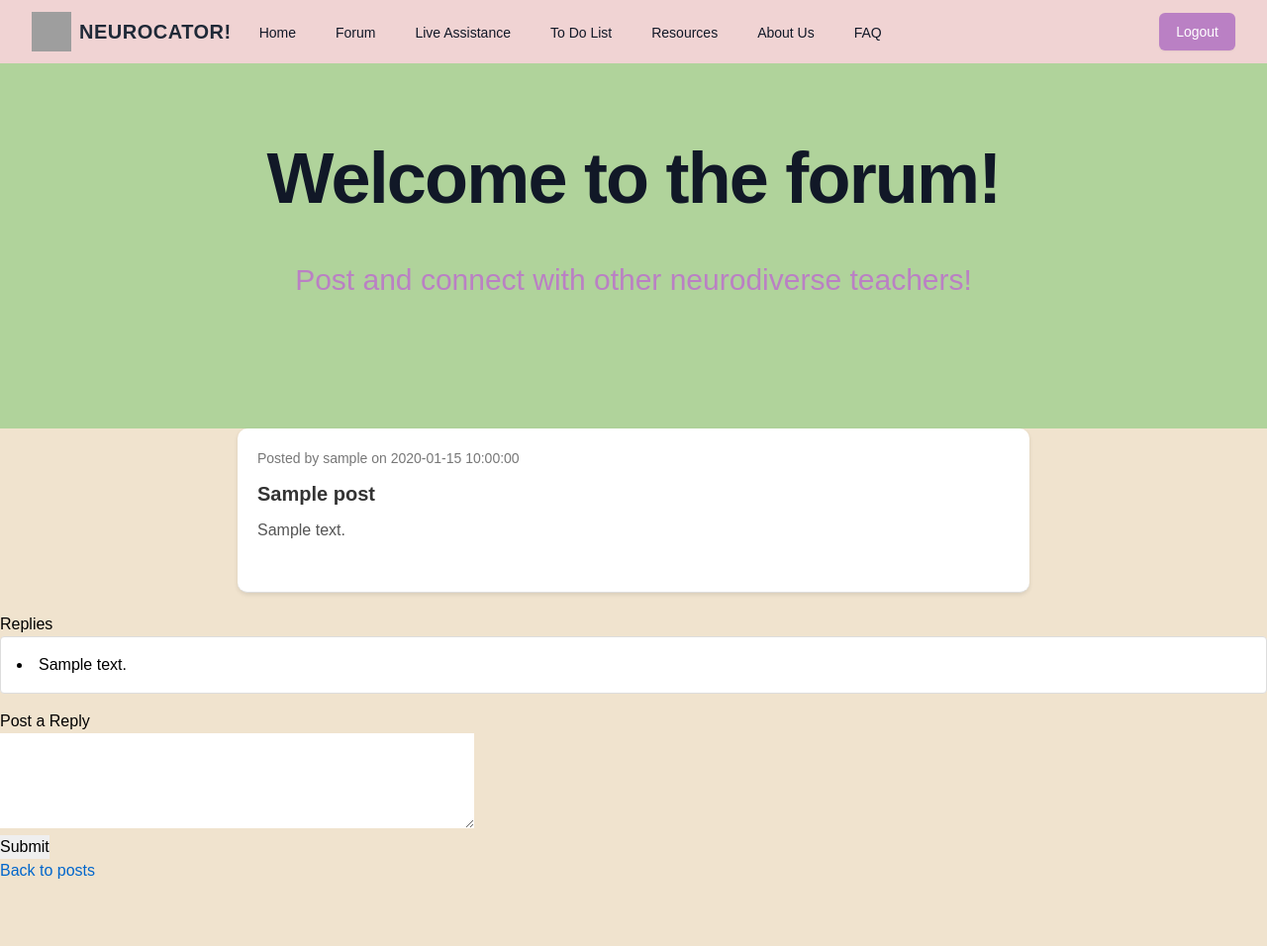
After one commit to Neurocator/Neurocator, a Flask app: page /thread/1 in a window 1280 px wide. The commit adds this page. Shown: the whole page at 99% size. Run offline with Flask 3, Linux system fonts and the light colour scheme; tables that the repository leaves empty hold one stand-in row (values such as "Sample post"); a database or web service that is not in the repository returns one stand-in record (values such as "Sample title"); some libraries are stand-ins or nearby versions; some web fonts are replaced; grey boxes are pictures that could not be loaded.

Commit message:
reply system

```diff
--- a/app.py
+++ b/app.py
@@ -18,18 +18,22 @@ db_params = {
     'port': os.getenv('PGPORT', '5432'),
     'sslmode': 'require'
 }
+
 conn = psycopg2.connect(**db_params)
 cur = conn.cursor()
+
 # Utility functions
 def is_point_covered(transcript_tokens, point_text):
     return point_text.lower() in transcript_tokens
 def process_transcript(transcript):
     return transcript.split()
+
 # Initialize Flask app
 app = Flask(__name__)
 CORS(app)
 session_username_key = 'neurocator_username'
 app.config['SECRET_KEY'] = "bflerjvnlkrv#123"
+
 # Ensure SQLite tasks table exists
 def init_sqlite_db():
     with sqlite3.connect('database.db') as conn:
@@ -42,11 +46,13 @@ def init_sqlite_db():
             )
         ''')
         conn.commit()
+
 init_sqlite_db()
 @app.route('/', methods=['GET'])
 def index():
     if request.method == 'GET':
         return render_template('login.html.j2', username=session.get(session_username_key))
+
 @app.route('/signup', methods=['GET', 'POST'])
 def signUp():
     if request.method == 'GET':
@@ -69,6 +75,7 @@ def signUp():
             cur.execute(query, (inputEmail, inputUsername, securedPassword))
             conn.commit()
             return redirect(url_for('index'))
+
 @app.route('/checklogin', methods=['POST'])
 def checkLogin():
     inputUsername = request.values.get("username")
@@ -88,9 +95,11 @@ def checkLogin():
             return redirect(url_for('index', incorrectLoginError=True))
     else:
         return redirect(url_for('index', incorrectLoginError=True))
+
 @app.route('/home', methods=['GET', 'POST'])
 def home():
     return render_template('home.html.j2')
+
 @app.route('/forum', methods=['GET', 'POST'])
 def forum():
     conn = psycopg2.connect(**db_params)
@@ -111,6 +120,7 @@ def forum():
         }
         posts.append(post)
     return render_template('forum.html.j2', posts=posts)
+
 @app.route('/addpost', methods=['GET', 'POST'])
 def addPost():
     if session.get(session_username_key) is None:
@@ -130,8 +140,52 @@ def addPost():
         queryVars = (username, inputTitle, inputContent, (date_str,))
         cur.execute(query, queryVars)
         conn.commit()
+        return redirect(url_for('forum'))
+
+@app.route('/thread/<int:post_id>', methods=['GET', 'POST'])
+def thread(post_id):
+    if request.method == 'POST':
+        reply_content = request.form['reply']
+        reply_query = "INSERT INTO replies (content, post_id) VALUES (%s, %s)" # MAKE THIS INCLUDE TTILE + CONTENT
+        reply_query_vars = (reply_content, post_id) # maybe here too?
+        conn = psycopg2.connect(**db_params)
+        cur = conn.cursor()
+        cur.execute(reply_query, reply_query_vars)
         conn.commit()
-        return redirect(url_for('forum'))
+        return redirect(url_for('thread', post_id=post_id))
+    conn = psycopg2.connect(**db_params)
+    cur = conn.cursor()
+    query = "SELECT username, title, content, date FROM posts WHERE id=%s"
+    queryVars = (post_id, )
+    cur.execute(query, queryVars)
+    conn.commit()
+    post_rows = cur.fetchall()
+    posts = []
+    for row in post_rows:
+        post = {
+            'username': row[0],
+            'title': row[1],
+            'content': row[2],
+            'date': row[3]
+        }
+        posts.append(post)
+    conn = psycopg2.connect(**db_params)
+    cur = conn.cursor()
+    query = "SELECT content, post_id from replies WHERE post_id=%s"
+    queryVars = (post_id, )
+    cur.execute(query, queryVars)
+    conn.commit()
+    replies_rows = cur.fetchall()
+    replies = []
+    for row in replies_rows:
+        reply = {
+            'content': row[0],
+            'post_id': row[1]
+        }
+        replies.append(reply)
+    return render_template('thread.html.j2', post=posts, replies=replies)
+
+
 @app.route('/live', methods=['GET', 'POST'])
 def live():
     if request.method == 'POST':
@@ -139,6 +193,7 @@ def live():
         points = [{"text": point, "covered": False} for point in points]
         return render_template('live.html.j2', points=points)
     return render_template('live.html.j2', points=[])
+
 @app.route('/transcribe', methods=['POST'])
 def transcribe():
     try:
@@ -161,15 +216,19 @@ def transcribe():
     except Exception as e:
         print(f"Error: {e}")
         return jsonify({"error": str(e)}), 500
+
 @app.route('/longtermplanning')
 def planning():
     return render_template('longtermplanning.html.j2')
+
 @app.route('/resources')
 def resources():
     return render_template('resources.html.j2')
+
 @app.route('/about')
 def about():
     return render_template('about_us.html.j2')
+
 @app.route('/todo', methods=['GET', 'POST'])
 def to_do_list():
     if request.method == 'POST':
@@ -185,6 +244,7 @@ def to_do_list():
         tasks = [(rowid, task, completed) for rowid, task, completed in c.fetchall()]
     print(f"Tasks: {tasks}")  # Debug output
     return render_template('to_do_list.html.j2', tasks=tasks)
+
 @app.route('/complete/<int:task_id>', methods=['POST'])
 def complete_task(task_id):
     try:
@@ -196,6 +256,7 @@ def complete_task(task_id):
     except Exception as e:
         print(f"Error completing task {task_id}: {e}")
         return jsonify({"error": str(e)}), 500
+
 @app.route('/delete/<int:task_id>', methods=['POST'])
 def delete_task(task_id):
     try:
@@ -207,9 +268,11 @@ def delete_task(task_id):
     except Exception as e:
         print(f"Error deleting task {task_id}: {e}")
         return jsonify({"error": str(e)}), 500
+
 @app.route('/faq')
 def faq():
     return render_template('faq.html.j2')
+
 @app.route('/download/<path:filename>')
 def download(filename):
     directory = os.path.join(app.root_path, 'static/files/article')
--- a/templates/forum.html.j2
+++ b/templates/forum.html.j2
@@ -27,6 +27,7 @@
                     <p class="post-info">Posted by {{ post['username'] }} on {{ post['date'] }}</p>
                     <p class="post-title">{{ post['title'] }}</p>
                     <p class="post-content">{{ post['content'] }}</p>
+                    <a href="{{ url_for('thread', post_id=post['id']) }}">Reply</a>
                 </div>
             {% endfor %}
         {% else %}
--- /dev/null
+++ b/templates/thread.html.j2
@@ -0,0 +1,205 @@
+{% extends 'base.html.j2' %}
+
+{% block head %}
+<link rel="stylesheet" href="https://fonts.googleapis.com/css2?family=OpenDyslexic:wght@400;700&display=swap">
+{% endblock %}
+
+{% block body %}
+
+<!-- Main Content -->
+<div class="mb-16">
+    <div class="banner">
+        <div class="px-4 py-16 mx-auto sm:max-w-xl md:max-w-full lg:max-w-screen-xl md:px-24 lg:px-8 lg:py-20">
+            <div class="max-w-xxlg mb-10 md:mx-auto sm:text-center xlg:max-w-2xl md:mb-12">
+                <h1 class="max-w-xlg mb-6 text-5xl font-bold leading-none tracking-tight text-gray-900 sm:text-7xl md:mx-auto">
+                    Welcome to the forum!
+                </h1>
+                    <h1 class="h1">Post and connect with other neurodiverse teachers!</h1>
+                <p class="text-base text-gray-700 md:text-lg"></p>
+            </div>
+        </div>
+    </div>
+
+    {% for post in post %}
+    <div class="individual-post gap-8">
+        <p class="post-info">Posted by {{ post['username'] }} on {{ post['date'] }}</p>
+        <p class="post-title">{{ post['title'] }}</p>
+        <p class="post-content">{{ post['content'] }}</p>
+    </div>
+    {% endfor %}
+
+    <h3>Replies</h3>
+    {% if replies|length %}
+            {% for reply in replies %}
+                <div class="individual-reply gap-8">
+                    <li>{{ reply['content'] }}</li>
+                </div>
+            {% endfor %}
+    {% endif %}
+
+
+    <h3>Post a Reply</h3>
+    <form method="post">
+        <textarea name="reply" rows="4" cols="50"></textarea><br>
+        <input type="submit" value="Submit">
+    </form>
+
+    <a href="{{ url_for('forum') }}">Back to posts</a>
+
+    <style>
+
+h1.textstyle {
+    font-family: 'OpenDyslexic', sans-serif;
+  }
+
+.h1 {
+    text-align: center;
+    padding-top: 20px;
+    font-size: 30px;
+    color: #ba80c4;
+  }
+
+.recentposts {
+    font-size: 30px;
+    padding-top: 20px;
+}
+
+body {
+    font-family: 'OpenDyslexic', sans-serif;
+    background-color: #f0e3ce;
+  }
+
+a {
+    color: #0066cc;
+    text-decoration: none;
+}
+
+a:hover {
+    text-decoration: underline;
+}
+
+li {
+    margin-bottom: 1em;
+    background-color: white;
+    padding: 1em;
+    border: 1px solid #ddd;
+    border-radius: 4px;
+}
+
+button[type="submit"] {
+        display: inline-block;
+        width: 100%;
+        padding: 10px;
+        background-color: #b0d39b;
+        color: #fff;
+        border: none;
+        border-radius: 5px;
+        font-size: 1rem;
+        cursor: pointer;
+    }
+
+button[type="submit"]:hover {
+        background-color: #a1c888;
+    }
+
+.banner {
+        background-color: #B0D39B;
+    }
+
+.bg-brand-primary {
+        background-color: #ba80c4;
+    }
+
+.text-brand-primary {
+        color: #8fac7d;
+    }
+
+    .group-button.active {
+        border: 2px solid #B0D39B;
+    }
+
+    .resource-card:hover {
+        background-color: #f6efe6;
+    }
+
+    .border-2.border-black {
+        border: 2px solid black;
+    }
+
+    .recentposts {
+        text-align: center;
+        font-size: 1.75rem;
+        color: #333;
+        margin-bottom: 20px;
+    }
+
+    .posts {
+        max-width: 800px;
+        margin: 0 auto;
+        padding: 20px;
+        padding-bottom: 30px;
+        gap: 20px;
+        background-color: #fff;
+        border-radius: 10px;
+        box-shadow: 0 2px 4px rgba(0, 0, 0, 0.1);
+    }
+
+    .individual-post {
+        max-width: 800px;
+        margin: 0 auto;
+        background-color: #fff;
+        border-radius: 10px;
+        box-shadow: 0 2px 4px rgba(0, 0, 0, 0.1);
+        padding: 20px;
+        border-bottom: 1px solid #ddd;
+        padding-bottom: 50px;
+        margin-bottom: 20px;
+    }
+
+    .individual-post:last-child {
+        border-bottom: none;
+    }
+
+    .addpostbutton {
+        height: 100px;
+        width: 100px;
+        position: fixed;
+        bottom: 0px;
+        right: 25px;
+    }
+
+    .addpost {
+        position: fixed;
+        bottom: 80px;
+        right: 25px;
+        text-align: right;
+    }
+
+    .post-info {
+        font-size: 0.875rem;
+        color: #777;
+        margin-bottom: 10px;
+    }
+
+    .post-title {
+        font-size: 1.25rem;
+        font-weight: bold;
+        color: #333;
+        margin-bottom: 10px;
+    }
+
+    .post-content {
+        font-size: 1rem;
+        color: #555;
+    }
+
+    .add-post-link {
+        color: #ba80c4;
+        text-decoration: underline;
+    }
+
+    .add-post-link:hover {
+        text-decoration: none;
+    }
+</style>
+{% endblock %}
```
Also changed, not shown: templates/test.html.j2 (deleted, +0 -8 lines).
